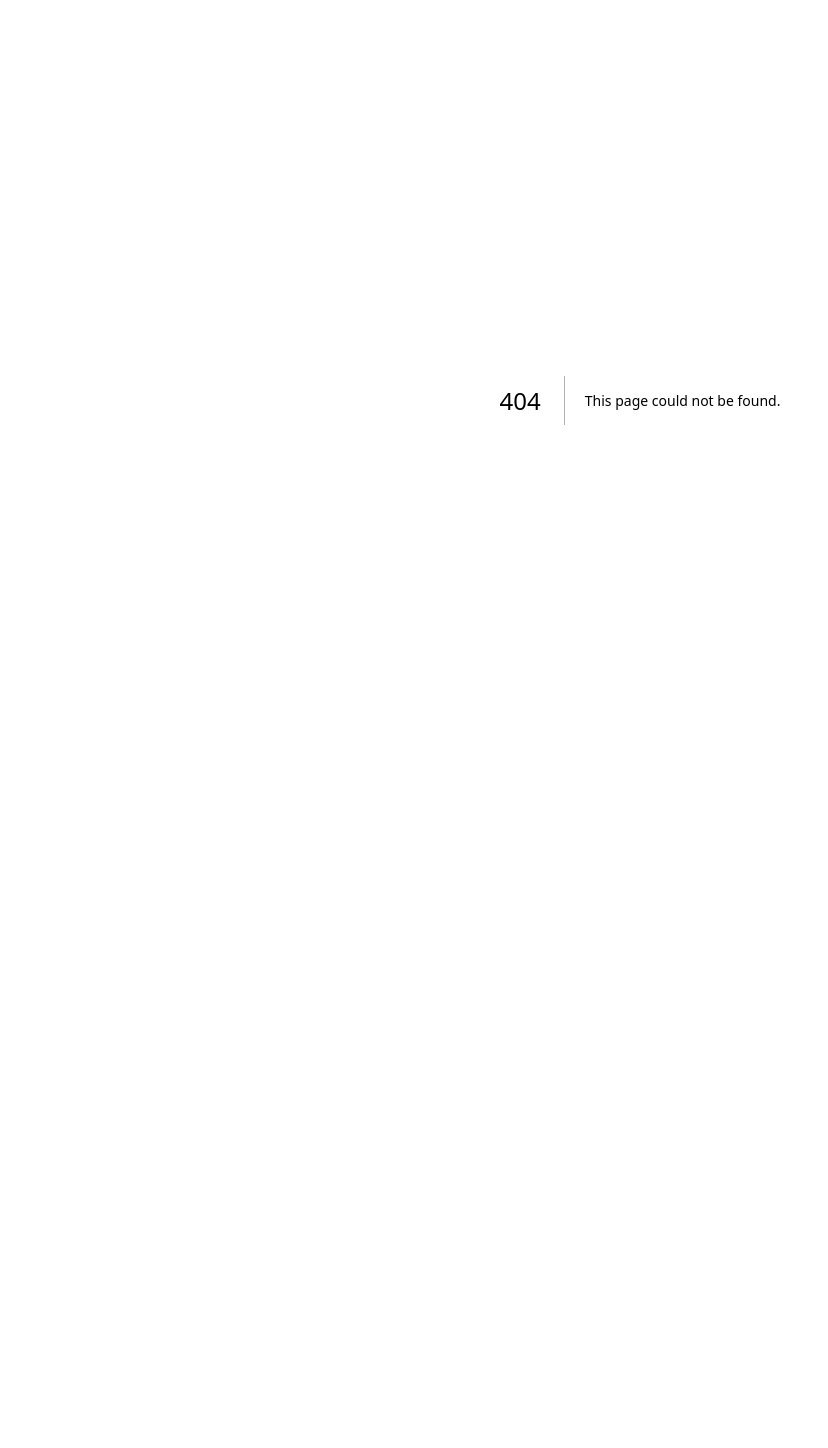
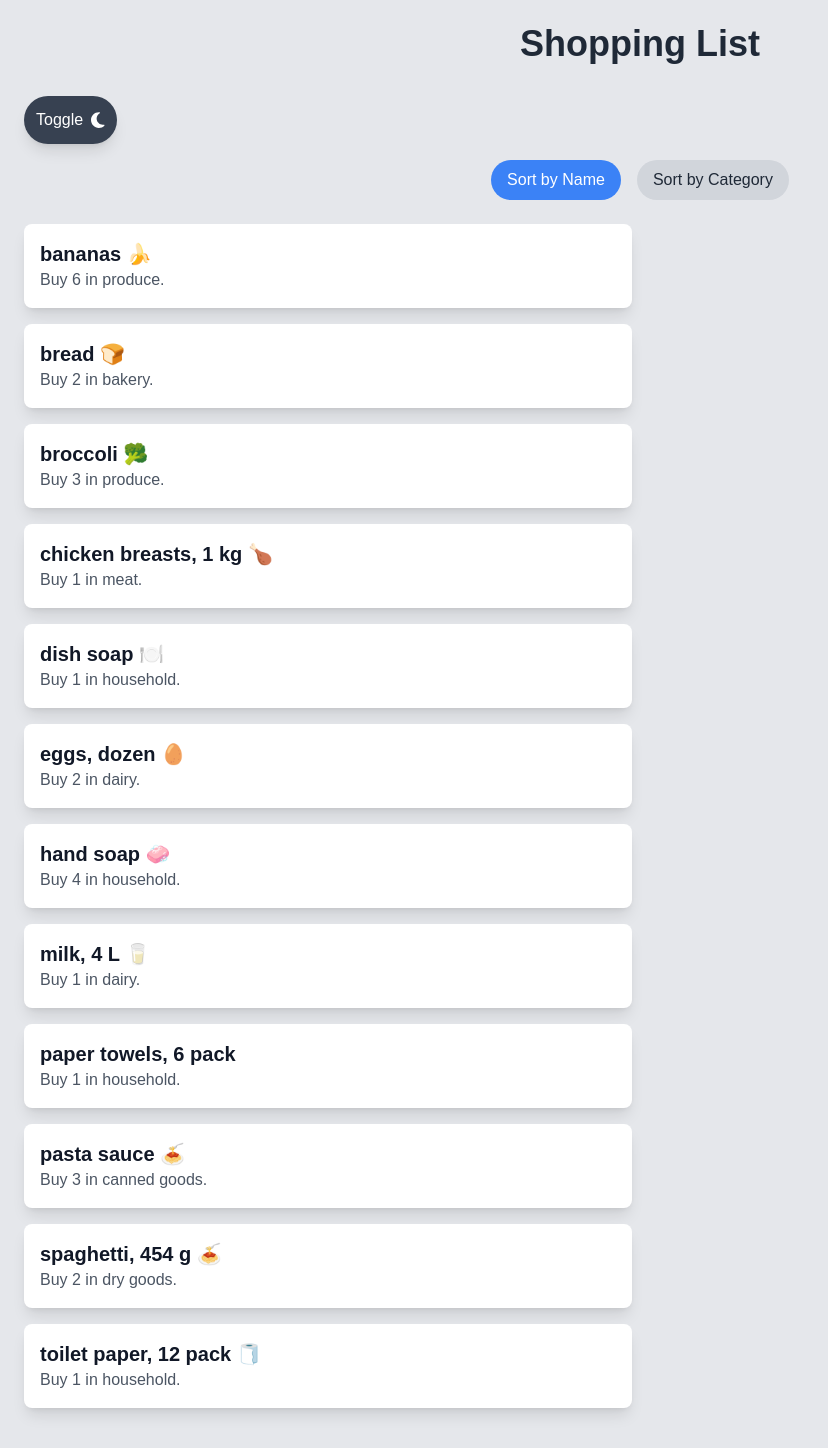
Before and after one commit to Jaimin090/cprg306-assignments, a Next.js app: page /week-6 in a window 1280 px wide. Before the commit this address had no page. Shown: the whole page, without its empty margins (0-828 px from the left). Before the commit the page ends 800 px from the top, so only its background shows below. Built offline with nearby package versions, Linux system fonts and the light colour scheme.

Commit message:
week-6 completed

```diff
--- /dev/null
+++ b/app/week-6/item-list.js
@@ -0,0 +1,61 @@
+import React, { useState } from "react";
+import Item from "./item";
+import itemsData from "./items.json";
+
+export default function ItemList({ darkMode }) {
+  const [sortBy, setSortBy] = useState("name");
+
+  // Sorting the items based on the sortBy state
+  const sortedItems = [...itemsData].sort((a, b) => {
+    if (sortBy === "name") {
+      return a.name.localeCompare(b.name);
+    }
+    if (sortBy === "category") {
+      return a.category.localeCompare(b.category);
+    }
+    return 0;
+  });
+
+  return (
+    <div>
+      {/* Sort Buttons */}
+      <div className="flex justify-center mb-6">
+        <button
+          onClick={() => setSortBy("name")}
+          className={`px-4 py-2 mr-4 rounded-full transition-colors duration-300 ${
+            sortBy === "name"
+              ? "bg-blue-500 text-white"
+              : "bg-gray-300 text-gray-800"
+          }`}
+        >
+          Sort by Name
+        </button>
+        <button
+          onClick={() => setSortBy("category")}
+          className={`px-4 py-2 rounded-full transition-colors duration-300 ${
+            sortBy === "category"
+              ? "bg-blue-500 text-white"
+              : "bg-gray-300 text-gray-800"
+          }`}
+        >
+          Sort by Category
+        </button>
+      </div>
+
+      {/* Displaying Items */}
+      <div className="grid grid-cols-1 sm:grid-cols-2 lg:grid-cols-2 gap-4">
+        <ul>
+          {sortedItems.map((item) => (
+            <Item
+              key={item.id}
+              name={item.name}
+              quantity={item.quantity}
+              category={item.category}
+              darkMode={darkMode}
+            />
+          ))}
+        </ul>
+      </div>
+    </div>
+  );
+}
--- /dev/null
+++ b/app/week-6/item.js
@@ -0,0 +1,16 @@
+import React from "react";
+
+const Item = ({ name, quantity, category, darkMode }) => {
+  return (
+    <li
+    className={`transition-transform transform hover:scale-105 shadow-lg rounded-lg p-4 mb-4 ${
+    darkMode ? "bg-gray-700 text-white" : "bg-white text-gray-900"
+    }`}
+  >
+      <div className={`text-xl font-bold`}>{name}</div>
+      <div className={`text-md ${darkMode ? 'text-gray-300' : 'text-gray-600'}`}>Buy {quantity} in {category}.</div>
+    </li>
+  );
+};
+
+export default Item;
--- /dev/null
+++ b/app/week-6/items.json
@@ -0,0 +1,74 @@
+[
+    {
+      "id": "1h2GJKH12gkHG31h1H",
+      "name": "milk, 4 L 🥛",
+      "quantity": 1,
+      "category": "dairy"
+    },
+    {
+      "id": "2KJH3k2j3H1k2J3K1H",
+      "name": "bread 🍞",
+      "quantity": 2,
+      "category": "bakery"
+    },
+    {
+      "id": "3h2KJH3k2j3H1k2J3",
+      "name": "eggs, dozen 🥚",
+      "quantity": 2,
+      "category": "dairy"
+    },
+    {
+      "id": "4k2J3K1H2GJKH12gk",
+      "name": "bananas 🍌",
+      "quantity": 6,
+      "category": "produce"
+    },
+    {
+      "id": "5H1h1H2KJH3k2j3H",
+      "name": "broccoli 🥦",
+      "quantity": 3,
+      "category": "produce"
+    },
+    {
+      "id": "6H1k2J3K1H2GJKH1",
+      "name": "chicken breasts, 1 kg 🍗",
+      "quantity": 1,
+      "category": "meat"
+    },
+    {
+      "id": "7gkHG31h1H2KJH3k",
+      "name": "pasta sauce 🍝",
+      "quantity": 3,
+      "category": "canned goods"
+    },
+    {
+      "id": "8j3H1k2J3K1H2GJK",
+      "name": "spaghetti, 454 g 🍝",
+      "quantity": 2,
+      "category": "dry goods"
+    },
+    {
+      "id": "9H12gkHG31h1H2KJ",
+      "name": "toilet paper, 12 pack 🧻",
+      "quantity": 1,
+      "category": "household"
+    },
+    {
+      "id": "10H3k2j3H1k2J3K1",
+      "name": "paper towels, 6 pack",
+      "quantity": 1,
+      "category": "household"
+    },
+    {
+      "id": "11k2J3K1H2GJKH12",
+      "name": "dish soap 🍽️",
+      "quantity": 1,
+      "category": "household"
+    },
+    {
+      "id": "12GJKH12gkHG31h1",
+      "name": "hand soap 🧼",
+      "quantity": 4,
+      "category": "household"
+    }
+  ]
--- /dev/null
+++ b/app/week-6/page.js
@@ -0,0 +1,34 @@
+"use client";
+
+import React, { useState } from "react";
+import { FontAwesomeIcon } from "@fortawesome/react-fontawesome";
+import { faMoon, faSun } from "@fortawesome/free-solid-svg-icons";
+import ItemList from "./item-list";
+
+export default function Page() {
+  const [darkMode, setDarkMode] = useState(false);
+
+  const toggleDarkMode = () => {
+    setDarkMode(!darkMode);
+    document.documentElement.classList.toggle("dark", !darkMode);
+  };
+
+  return (
+    <main className={`min-h-screen p-6 fade-in transition-colors duration-300 ${darkMode ? "bg-gray-900" : "bg-gray-200"}`}>
+      <h1 className={`font-extrabold text-4xl text-center transition-colors duration-300 ${darkMode ? "text-white" : "text-gray-800"} mb-8`}>
+        Shopping List
+      </h1>
+
+        <button
+            onClick={toggleDarkMode}
+            className={`flex items-center justify-center p-3 mb-4 rounded-full transition-transform duration-300 ease-in-out transform ${darkMode ? "bg-gray-300 text-gray-900 hover:bg-gray-400 shadow-md" : "bg-gray-700 text-white hover:bg-gray-600 shadow-lg"}`}>
+            Toggle
+            <span className="mr-2"></span>
+            <FontAwesomeIcon icon={darkMode ? faSun : faMoon} className=" text-lg" />
+
+        </button>
+
+      <ItemList darkMode={darkMode} />
+    </main>
+  );
+}
```
